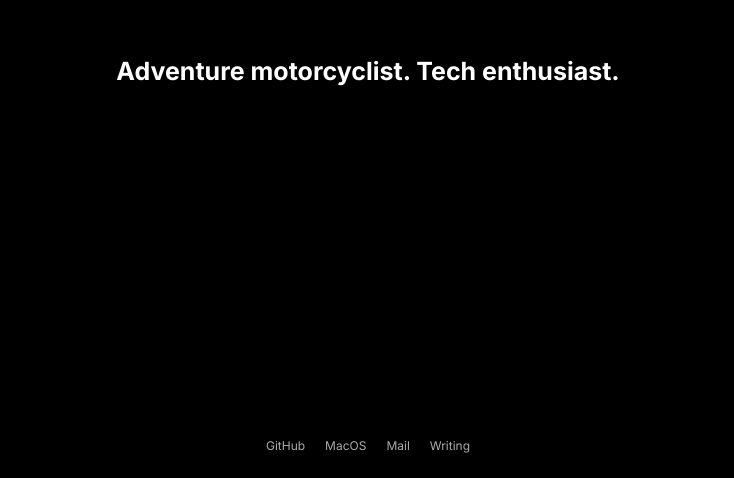
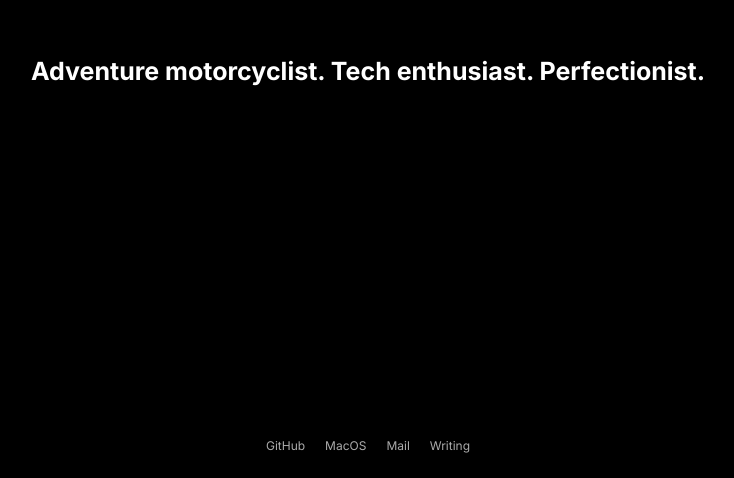
Before and after one commit to mustbeperfect/mbp, a plain HTML site: page index.html in a window 1280 px wide. Shown: the part 322-800 px from the top of the page, without its empty margins (272-1006 px from the left). Drawn offline with Linux system fonts and the light colour scheme.

Commit message:
Added perfectionist to title

```diff
--- a/index.html
+++ b/index.html
@@ -15,7 +15,7 @@
 
             <div class=""></div>
 
-            <div class="title">Adventure motorcyclist. Tech enthusiast.</div>
+            <div class="title">Adventure motorcyclist. Tech enthusiast. Perfectionist.</div>
 
             <div class="nav">
                 <a href="https://github.com/mustbeperfect">GitHub</a>
```
